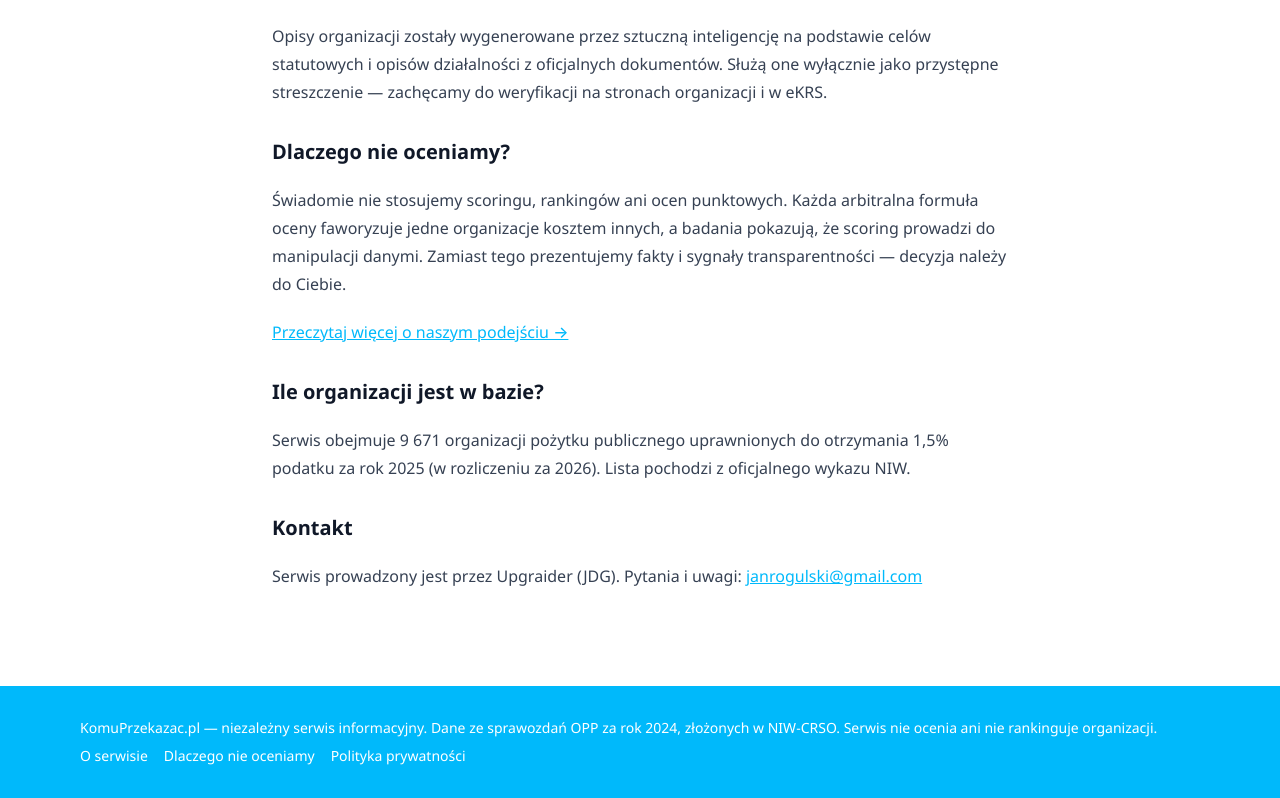
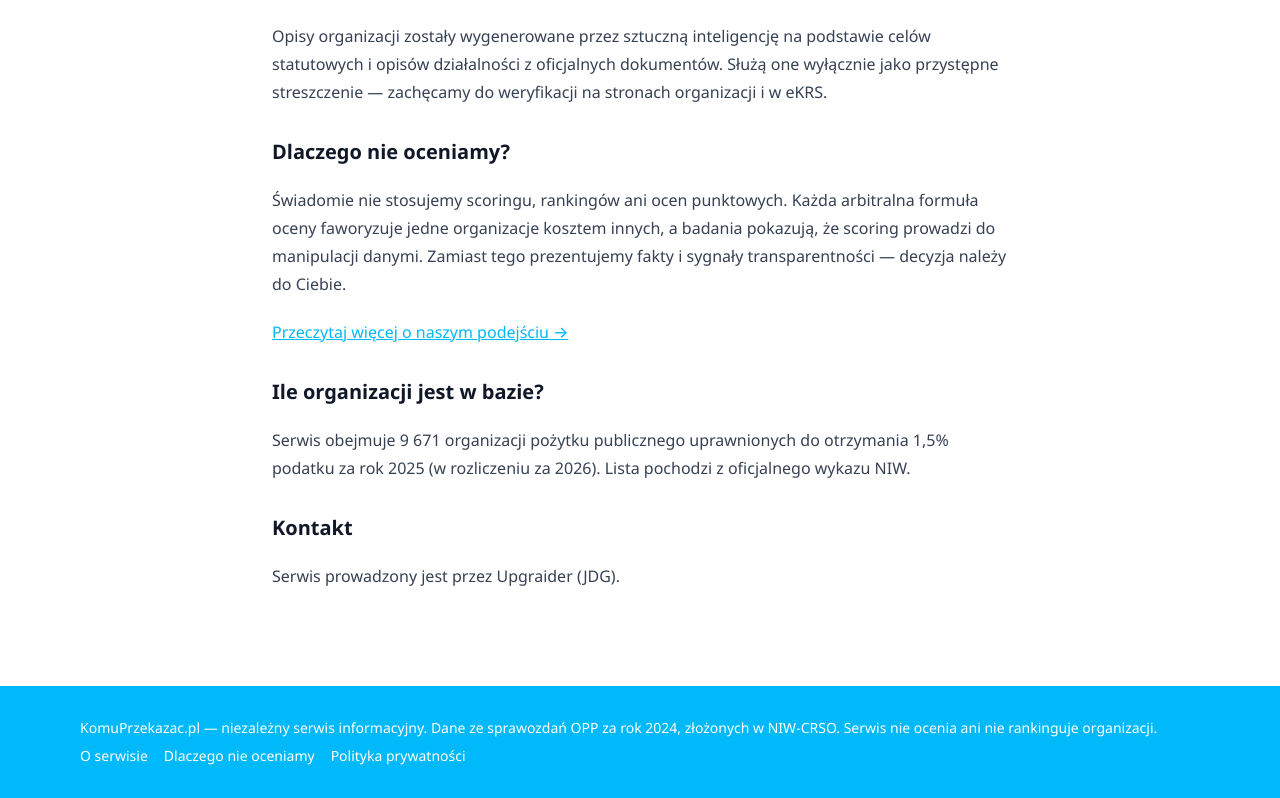
Before and after one commit to Jansqi/komuprzekazac, a Next.js app: page /o-serwisie in a window 1280 px wide. Shown: the part 447-1245 px from the top of the page. Built offline with nearby package versions, Linux system fonts and the light colour scheme.

Commit message:
chore: remove personal email from public pages
Removed janrogulski@gmail.com from /o-serwisie and
/polityka-prywatnosci contact sections.

https://claude.ai/code/session_01PDvPUa9xaBVZCFimJjuF6A

```diff
--- a/src/app/o-serwisie/page.tsx
+++ b/src/app/o-serwisie/page.tsx
@@ -56,10 +56,7 @@ export default function AboutPage() {
 
         <h2 className="text-xl font-semibold mt-8">Kontakt</h2>
         <p>
-          Serwis prowadzony jest przez Upgraider (JDG). Pytania i uwagi:{' '}
-          <a href="mailto:janrogulski@gmail.com" className="text-[#00b9fb] hover:text-[#009dd4]">
-            janrogulski@gmail.com
-          </a>
+          Serwis prowadzony jest przez Upgraider (JDG).
         </p>
       </div>
     </div>
--- a/src/app/polityka-prywatnosci/page.tsx
+++ b/src/app/polityka-prywatnosci/page.tsx
@@ -40,10 +40,7 @@ export default function PrivacyPage() {
 
         <h2 className="text-xl font-semibold mt-8">Kontakt</h2>
         <p>
-          W sprawach związanych z prywatnością prosimy o kontakt:{' '}
-          <a href="mailto:janrogulski@gmail.com" className="text-[#00b9fb] hover:text-[#009dd4]">
-            janrogulski@gmail.com
-          </a>
+          W sprawach związanych z prywatnością prosimy o kontakt za pośrednictwem strony.
         </p>
 
         <p className="text-sm text-gray-400 mt-8">
```
